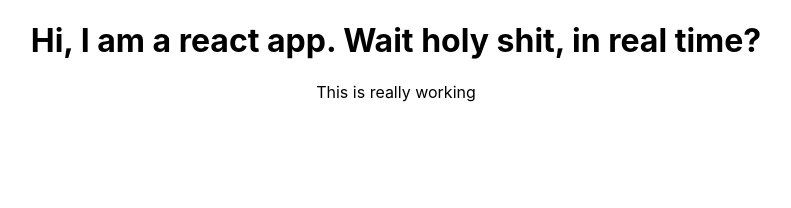
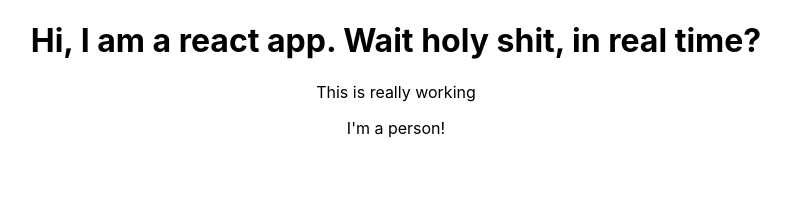
Before and after one commit to SebastianAwatramani/React2, a React (Create React App) app: page / in a window 1280 px wide. Shown: the top 208 px of the page, without its empty margins (244-1035 px from the left). Built offline with nearby package versions, Linux system fonts and the light colour scheme.

Commit message:
importing, exporting default, creating basic component

```diff
--- a/src/App.js
+++ b/src/App.js
@@ -1,5 +1,6 @@
 import React, {Component} from 'react';
 import './App.css';
+import Person from './Person/Person'
 
 class App extends Component {
     render() {
@@ -7,6 +8,7 @@
           <div className="App">
             <h1> Hi, I am a react app.  Wait holy shit, in real time?</h1>
               <p>This is really working</p>
+              <Person />
           </div>
         );
 
--- /dev/null
+++ b/src/Person/Person.js
@@ -0,0 +1,15 @@
+//Creating a component
+
+//import react
+
+import React from 'react';
+
+const person = () => {
+    return (
+        <p>I'm a person!</p>
+    )
+
+};
+
+
+export default person;
```
